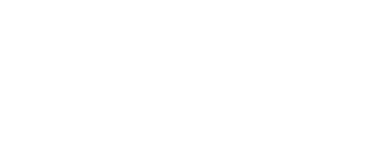
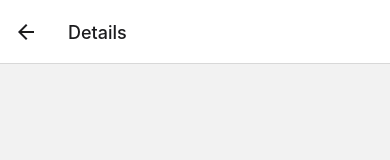
Before and after one commit to nibaji-cognitiveclouds/nasa-Builder, a React Native app: screen /Details in a window 390 px wide. Shown: the top 160 px of the page. Built offline with nearby package versions, Linux system fonts and the light colour scheme.

Commit message:
setup react navigation  with screens

```diff
--- a/App.tsx
+++ b/App.tsx
@@ -1,10 +1,10 @@
 /** @format */
 
 import React from "react";
-import { View } from "react-native";
+import AppStack from "./src/navigation/appStack";
 
 const App = () => {
-	return <View></View>;
+	return <AppStack />;
 };
 
 export default App;
--- /dev/null
+++ b/src/navigation/appStack.tsx
@@ -0,0 +1,21 @@
+/** @format */
+
+import { NavigationContainer } from "@react-navigation/native";
+import { createStackNavigator } from "@react-navigation/stack";
+import React from "react";
+import Details from "../screen/Details";
+import Home from "../screen/Home";
+
+const AppStack = () => {
+	const Stack = createStackNavigator();
+	return (
+		<NavigationContainer>
+			<Stack.Navigator>
+				<Stack.Screen name="Home" component={Home} />
+				<Stack.Screen name="Details" component={Details} />
+			</Stack.Navigator>
+		</NavigationContainer>
+	);
+};
+
+export default AppStack;
--- /dev/null
+++ b/src/screen/Details.tsx
@@ -0,0 +1,10 @@
+/** @format */
+
+import React from "react";
+import { View } from "react-native";
+
+const Details = () => {
+	return <View></View>;
+};
+
+export default Details;
--- /dev/null
+++ b/src/screen/Home.tsx
@@ -0,0 +1,10 @@
+/** @format */
+
+import React from "react";
+import { View } from "react-native";
+
+const Home = () => {
+	return <View></View>;
+};
+
+export default Home;
```
Also changed, not shown: package.json (+6 -1 lines), 1 other file (tests, documents, lock files or other folders).
